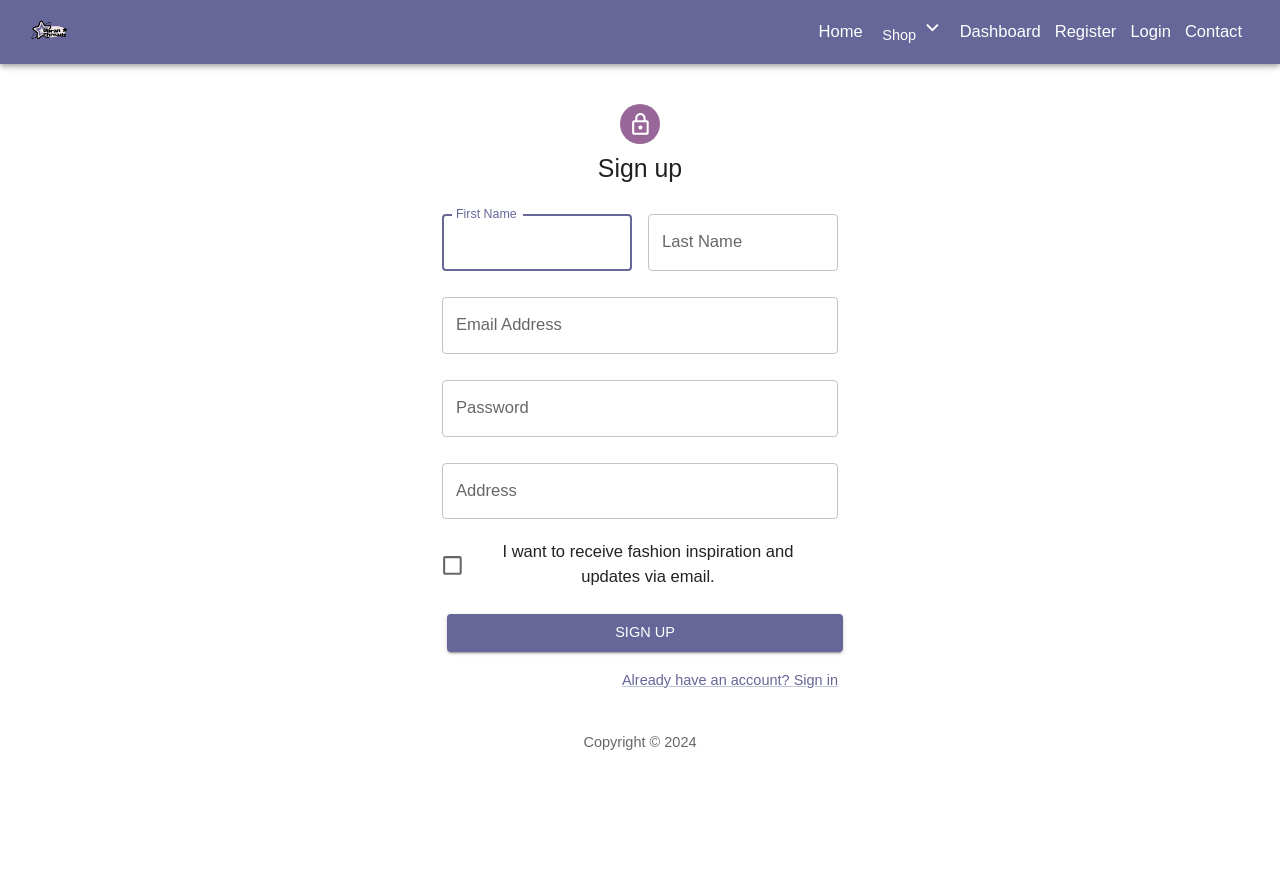
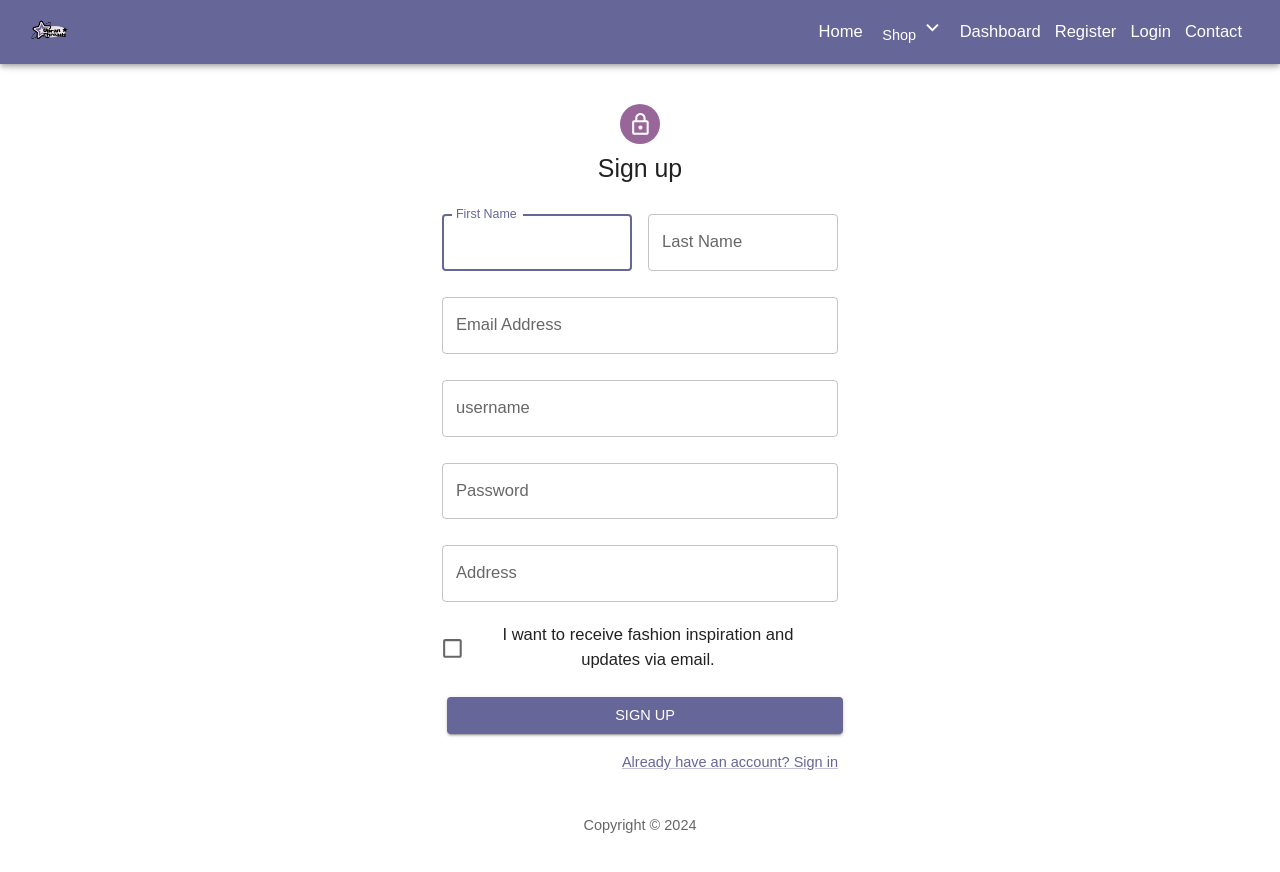
Before and after one commit to modiox/fullstack-urban-threads-ecommerce, a React (Vite) app: page /register in a window 1280 px wide. Shown: the top 872 px of the page. Built offline with nearby package versions, Linux system fonts and the light colour scheme.

Commit message:
Fixed path issue for Signup and Login

```diff
--- a/src/components/ui/Products.tsx
+++ b/src/components/ui/Products.tsx
@@ -109,7 +109,7 @@ const Products = () => {
             {products &&
               products.length > 0 &&
               products.map((product: Product) => (
-                <Grid item xs={12} sm={6} md={4} key={product.productId}>
+                <Grid item xs={12} sm={6} md={4} key={product.productID}>
                   <SingleProduct product={product} />
                 </Grid>
               ))}
--- a/src/components/ui/SingleProduct.tsx
+++ b/src/components/ui/SingleProduct.tsx
@@ -67,7 +67,7 @@ const SingleProduct = (props: { product:Product  }) => {
             size="small" >
             Add To Cart
           </Button>
-          <Link to={`/products/${product.productId}`} style={{ textDecoration: "none" }}>
+          <Link to={`/products/${product.productID}`} style={{ textDecoration: "none" }}>
             <Button variant="contained" color="secondary" size="small">
               Show Details
             </Button>
--- a/src/pages/Login.tsx
+++ b/src/pages/LoginUser.tsx
@@ -1,3 +1,5 @@
+
+
 import React from "react"
 import { useForm, SubmitHandler, Controller } from "react-hook-form"
 import Avatar from "@mui/material/Avatar"
@@ -31,7 +33,7 @@ function Copyright(props: any) {
   )
 }
 
-export default function LogIn() {
+export function LoginUser() {
   const dispatch: AppDispatch = useDispatch()
   //after registration navigate to Login page
   const navigate = useNavigate()
@@ -47,7 +49,7 @@ export default function LogIn() {
 
     try {
       const response = await dispatch(loginUser(data))
-      console.log("Response from register" + response.payload.message)
+      console.log("Response from register" + response.payload)
       toast.success("Welcome")
       // navigate("/") with user logged in
     } catch (error: any) {
@@ -97,7 +99,7 @@ export default function LogIn() {
                       label="Email Address"
                       fullWidth
                       error={!!errors.email}
-                      helperText={errors.email ? errors.email.message : ""}
+                      helperText={errors.email ? errors.email?.message : ""}
                       autoComplete="email"
                     />
                   )}
--- a/src/pages/ProductDetails.tsx
+++ b/src/pages/ProductDetails.tsx
@@ -14,13 +14,13 @@ const ProductDetails = () => {
 
      useEffect(() => {
        const fetchData = async () => {
-         await dispatch(fetchProductsById(productId))
+         await dispatch(fetchProductsById(productID))
        }
        fetchData()
      }, [])
 
-    const {productId} = useParams<{productId: string}>()
-    console.log(productId) //it console logs the product name !?
+    const {productID} = useParams<{productID: string}>()
+    console.log(productID)
   return (
     <ThemeProvider theme={muiTheme}>
       <div
@@ -40,10 +40,10 @@ const ProductDetails = () => {
               <img src={product.image} alt={product.productName}></img>
               <div className="product-body">
                 <h3> {product.productName}</h3>
-                <p> {product.image}</p>
+                {/* <p> {product.image}</p> */}
                 <p> Price: {product.price}</p>
                 <p> Quanitity: {product.quantity}</p>
-                <p> Book Arrival: {new Date(product.createdAt).toLocaleDateString()}</p>
+                <p> Item Arrival: {new Date(product.createdAt).toLocaleDateString()}</p>
               </div>
             </div>
           )}
--- a/src/pages/Register.tsx
+++ b/src/pages/Register.tsx
@@ -37,6 +37,7 @@ function Copyright(props: any) {
 type FormData = {
   firstName: string
   lastName: string
+  username: string
   email: string
   password: string
   address: string
@@ -60,7 +61,7 @@ export default function SignUp() {
     try {
       const response = await dispatch(registerUser(data))
       console.log("Response from register" + response.payload.message)
-      toast.success("User createdd successfully")
+      toast.success("User created successfully")
       // navigate("/login")
     } catch (error: any) {
       console.error("Error:", error)
@@ -155,6 +156,28 @@ export default function SignUp() {
                   )}
                 />
               </Grid>
+
+              <Grid item xs={12}>
+                <Controller
+                  name="username"
+                  control={control}
+                  defaultValue=""
+                  rules={{
+                    required: "username is required",
+
+                  }}
+                  render={({ field }) => (
+                    <TextField
+                      {...field}
+                      label="username"
+                      fullWidth
+                      error={!!errors.username}
+                      helperText={errors.username ? errors.username.message : ""}
+                      autoComplete="username"
+                    />
+                  )}
+                />
+              </Grid>
               <Grid item xs={12}>
                 <Controller
                   name="password"
@@ -174,20 +197,13 @@ export default function SignUp() {
                   )}
                 />
               </Grid>
-               <Grid item xs={12}>
+              <Grid item xs={12}>
                 <Controller
                   name="address"
                   control={control}
                   defaultValue=""
-                  render={({ field }) => (
-                    <TextField
-                      {...field}
-                      label="Address"
-                      fullWidth
-                    />
-                  )}
+                  render={({ field }) => <TextField {...field} label="Address" fullWidth />}
                 />
-
               </Grid>
               <Grid item xs={12}>
                 <Controller
--- a/src/routes/index.tsx
+++ b/src/routes/index.tsx
@@ -13,6 +13,7 @@ import Products from "../components/ui/Products"
 import Dashboard from "@/pages/Dashboard"
 import Register from "@/pages/Register"
 import { Login } from "react-admin"
+import { LoginUser } from "@/pages/LoginUser"
 
 
 const Index = () => {
@@ -25,7 +26,7 @@ const Index = () => {
         <Route path="/products" element={<Products />} />
         <Route path="/about" element={<About />} />
         <Route path="/contact" element={<Contact />} />
-        <Route path="/login" element={<Login/>} />
+        <Route path="/login" element={<LoginUser/>} />
         <Route path="/products/:productId" element={<ProductDetails />} />
         <Route path="/dashboard" element={<Dashboard />} />
         <Route path="/register" element={<Register />} />
--- a/src/services/toolkit/slices/productSlice.tsx
+++ b/src/services/toolkit/slices/productSlice.tsx
@@ -31,8 +31,8 @@ export const fetchProducts = createAsyncThunk(
   }
 )
 
-export const fetchProductsById = createAsyncThunk("products/fetchProductsById", async (productId: string | undefined) => {
-  const response = await api.get(`/products/${productId}`)
+export const fetchProductsById = createAsyncThunk("products/fetchProductsById", async (productID: string | undefined) => {
+  const response = await api.get(`/products/post/${productID}`)
    console.log(response.data)
   return response.data
 
@@ -51,7 +51,6 @@ const productSlice = createSlice({
 
     builder.addCase(fetchProducts.fulfilled, (state, action) => {
       state.products = action.payload.data.items
-      // console.log(action.payload.data.items)
       state.totalPages = action.payload.data.totalPages
       state.error = null
       state.isLoading = false
--- a/src/services/toolkit/slices/userSlice.tsx
+++ b/src/services/toolkit/slices/userSlice.tsx
@@ -13,8 +13,8 @@ export const registerUser = createAsyncThunk(
   "userSlice/registerUser",
   async (newUser: User) => {
     const response = await api.post("/signup", newUser)
-    console.log(response.data.message)
-    return response.data.data.message
+    console.log(response)
+    return response.data
   }
 )
 export const loginUser = createAsyncThunk("userSlice/loginUser", async (userData: LoginFormData) => {
--- a/src/types/index.ts
+++ b/src/types/index.ts
@@ -2,7 +2,7 @@ import { ReactNode } from "react"
 
 export type Product = {
   price: ReactNode
-  productId: string
+  productID: string
   productName: string
   image: string
   description: string
@@ -34,6 +34,7 @@ export type User = {
   firstName: string
   lastName: string
   email: string
+  username: string
   password: string
   image?: string
   address: string
```
